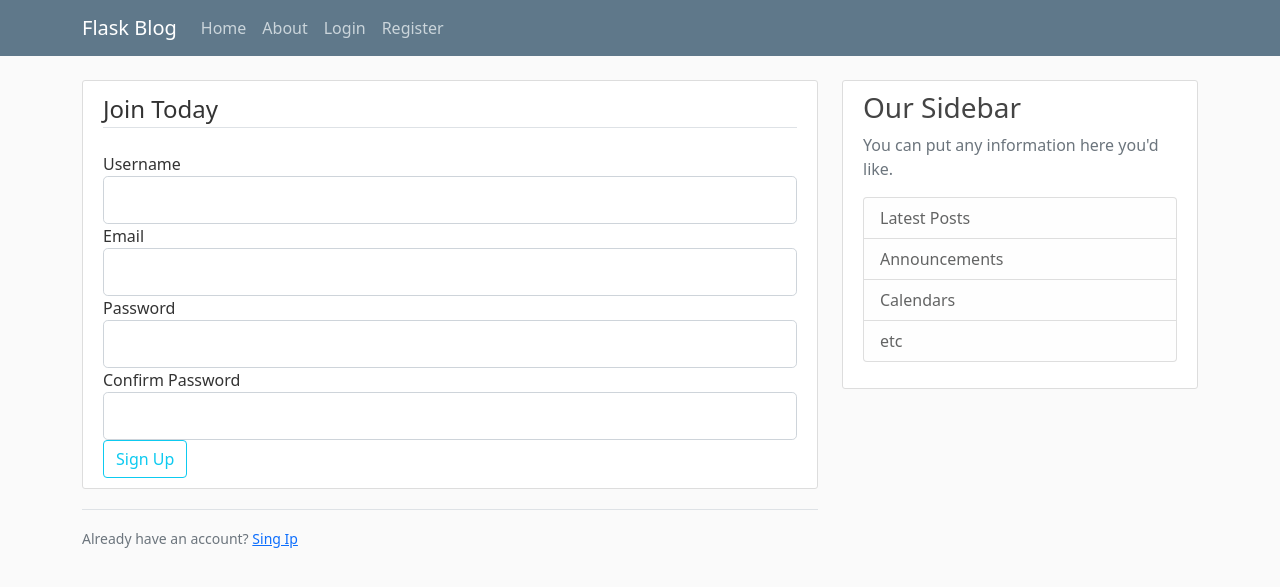
After one commit to konradjaniak/flask-tutorial, a Flask app: page /register in a window 1280 px wide. The commit adds this page. Shown: the top 587 px of the page. Run offline with Flask 2, Linux system fonts and the light colour scheme.

Commit message:
Almost Finished Part 3

```diff
--- a/flaskblog.py
+++ b/flaskblog.py
@@ -1,6 +1,8 @@
-from flask import Flask, render_template, url_for
+from flask import Flask, render_template, url_for, flash, redirect
+from forms import RegistrationForm, LoginForm
 
 app = Flask(__name__)
+app.config["SECRET_KEY"] = "ddaf829b08939a01535a639452aedd71"
 
 posts = [
     {
@@ -26,5 +28,18 @@ def home():
 def about():
     return render_template("about.html", title="About")
 
+@app.route("/register", methods=["GET", "POST"])
+def register():
+    form = RegistrationForm()
+    if form.validate_on_submit():
+        flash(f"Account created for {form.username.data}!", "success")
+        return redirect(url_for("home"))
+    return render_template("register.html", title="Register", form=form)
+
+@app.route("/login")
+def login():
+    form = LoginForm()
+    return render_template("login.html", title="Login", form=form)
+
 if __name__ == "__main__":
     app.run(debug=True)
--- /dev/null
+++ b/forms.py
@@ -0,0 +1,16 @@
+from flask_wtf import FlaskForm
+from wtforms import StringField, PasswordField, SubmitField, BooleanField
+from wtforms.validators import DataRequired, Length, Email, EqualTo
+
+class RegistrationForm(FlaskForm):
+    username = StringField("Username", validators=[DataRequired(), Length(min=2, max=20)])
+    email = StringField("Email", validators=[DataRequired(), Email()])
+    password = PasswordField("Password", validators=[DataRequired()])
+    confirm_password = PasswordField("Confirm Password", validators=[DataRequired(), EqualTo("password")])
+    submit = SubmitField("Sign Up")
+
+class LoginForm(FlaskForm):
+    email = StringField("Email", validators=[DataRequired(), Email()])
+    password = PasswordField("Password", validators=[DataRequired()])
+    remember = BooleanField("Remember Me")
+    submit = SubmitField("Login")
--- a/templates/home.html
+++ b/templates/home.html
@@ -1,8 +1,6 @@
 {% extends "layout.html" %}
 {% block content %}
     <h1>Home Page</h1>
-
-
 
     {% for post in posts %}
         <article class="media content-section">
--- a/templates/layout.html
+++ b/templates/layout.html
@@ -41,6 +41,15 @@
     <main role="main" class="container">
         <div class="row">
             <div class="col-md-8">
+                {% with messages = get_flashed_messages(with_categories=True) %}
+                    {% if messages %}
+                        {% for category, message in messages %}
+                            <div class="alert alert-{{ category }}">
+                                {{ message }}
+                            </div>
+                        {% endfor %}
+                    {% endif %}
+                {% endwith %}
                 {% block content %}{% endblock %}
             </div>
             <div class="col-md-4">
--- /dev/null
+++ b/templates/register.html
@@ -0,0 +1,77 @@
+{% extends "layout.html" %}
+{% block content %}
+    <div class="content-section">
+        <form method="POST" action="">
+            {{ form.hidden_tag() }}
+            <fieldset class="form-group">
+                <legend class="border-bottom mb-4">Join Today</legend>
+
+                <div class="form-group">
+                    {{ form.username.label(class="form-control-label") }}
+
+                    {% if form.username.errors %}
+                        {{ form.username(class="form-control form-control-lg is-invalid") }}
+                        <div class="invalid-feedback">
+                            {% for error in form.username.errors %}
+                                <span>{{ error }}</span>
+                            {% endfor %}
+                        </div>
+                    {% else %}
+                        {{ form.username(class="form-control form-control-lg") }}
+                    {% endif %}
+                </div>
+
+                <div class="form-group">
+                    {{ form.email.label(class="form-control-label") }}
+                    {% if form.email.errors %}
+                        {{ form.email(class="form-control form-control-lg is-invalid") }}
+                        <div class="invalid-feedback">
+                            {% for error in form.email.errors %}
+                                <span>{{ error }}</span>
+                            {% endfor %}
+                        </div>
+                    {% else %}
+                        {{ form.email(class="form-control form-control-lg") }}
+                    {% endif %}
+                </div>
+
+                <div class="form-group">
+                    {{ form.password.label(class="form-control-label") }}
+                    {% if form.password.errors %}
+                        {{ form.password(class="form-control form-control-lg is-invalid") }}
+                        <div class="invalid-feedback">
+                            {% for error in form.password.errors %}
+                                <span>{{ error }}</span>
+                            {% endfor %}
+                        </div>
+                    {% else %}
+                        {{ form.password(class="form-control form-control-lg") }}
+                    {% endif %}
+                </div>
+
+                <div class="form-group">
+                    {{ form.confirm_password.label(class="form-control-label") }}
+                    {% if form.confirm_password.errors %}
+                        {{ form.confirm_password(class="form-control form-control-lg is-invalid") }}
+                        <div class="invalid-feedback">
+                            {% for error in form.confirm_password.errors %}
+                                <span>{{ error }}</span>
+                            {% endfor %}
+                        </div>
+                    {% else %}
+                        {{ form.confirm_password(class="form-control form-control-lg") }}
+                    {% endif %}
+                </div>
+            </fieldset>
+
+            <div class="form-group">
+                {{ form.submit(class="btn btn-outline-info") }}
+            </div>
+        </form>
+    </div>
+    <div class="border-top pt-3">
+        <small class="text-muted">
+            Already have an account? <a href="{{ url_for('login') }}" class="ml-2">Sing Ip</a>
+        </small>
+    </div>
+{% endblock content %}
```
Also changed, not shown: templates/login.html (added).
